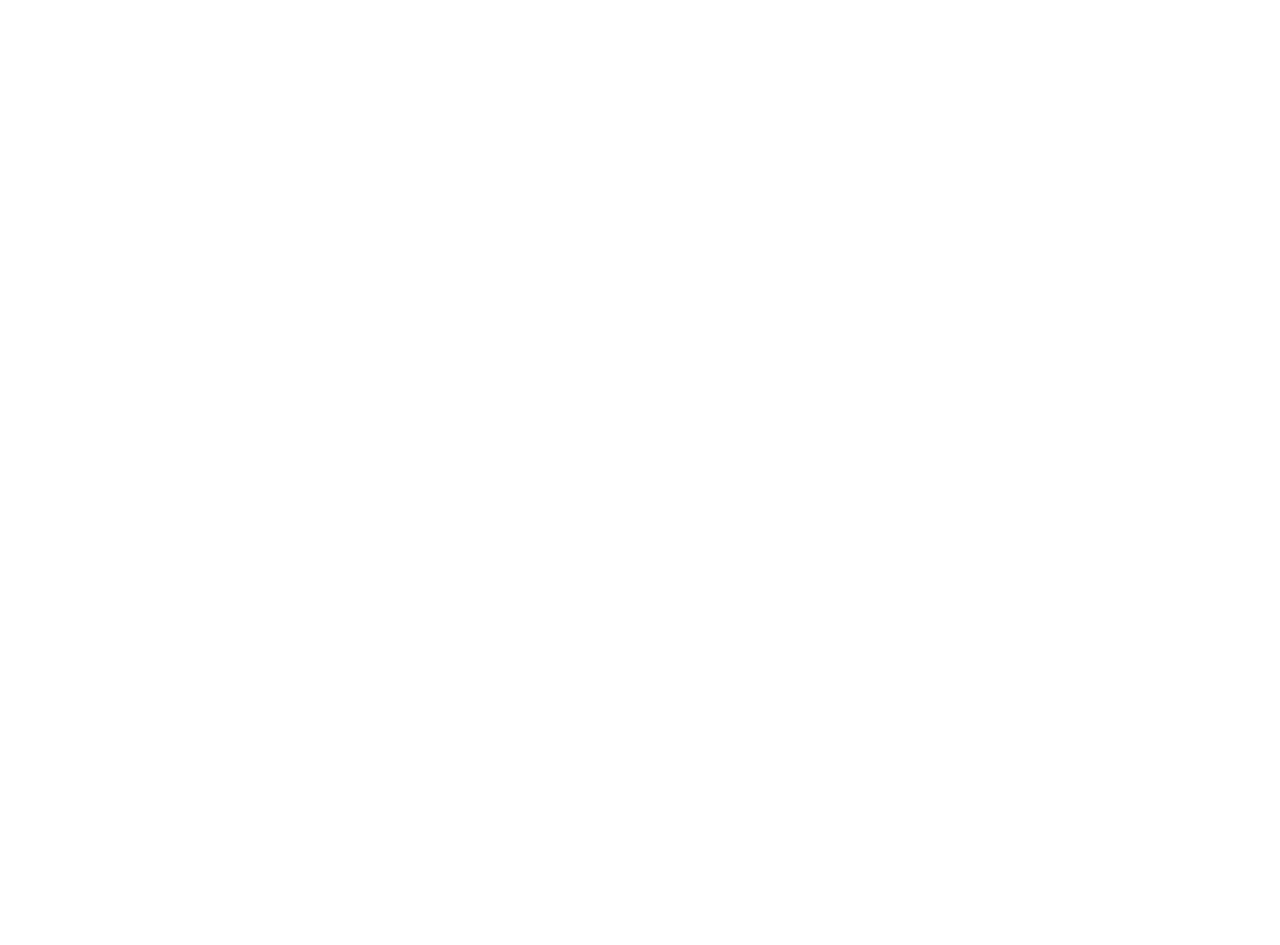
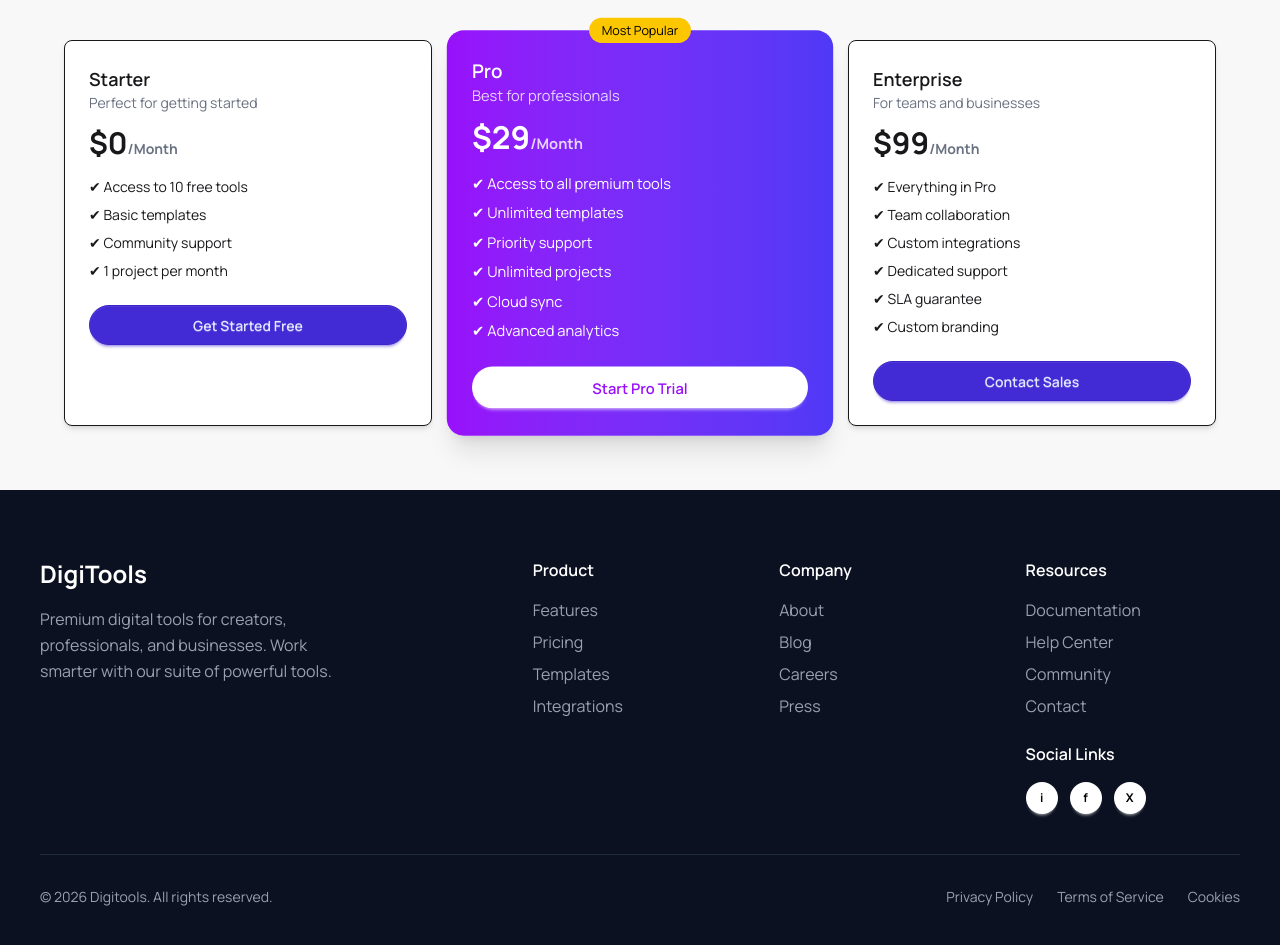
Before and after one commit to nazmul-conqueror/Assignment_6, a React (Vite) app: page / in a window 1280 px wide. Shown: the part 3620-4565 px from the top of the page. Before the commit the page ends 2945 px from the top, so only its background shows below. Built offline with nearby package versions, Linux system fonts and the light colour scheme.

Commit message:
Already Done

```diff
--- a/src/App.jsx
+++ b/src/App.jsx
@@ -7,6 +7,8 @@
 import RatingSection from './Component/RatingSection'
 import Cart from './Component/Cart'
 import GetStarted from './Component/getStarted'
+import Pricing from './Component/Pricing'
+import Footer from './Component/Footer'
 
  const getProducts = async () =>{
     const res = await fetch('/digitools.json')
@@ -49,6 +51,8 @@
 
 
   <GetStarted/>
+  <Pricing/>
+  <Footer/>
 
     </>
   )
--- /dev/null
+++ b/src/Component/Footer.jsx
@@ -0,0 +1,81 @@
+import React from 'react';
+
+const Footer = () => {
+    return (
+        <div>
+           <footer className="bg-[#0B1120] text-gray-400 p-10 font-sans">
+      {/* Main Footer Content */}
+      <div className="max-w-7xl mt-7 mx-auto grid grid-cols-1 md:grid-cols-2 lg:grid-cols-5 gap-8 mb-10">
+
+        {/* Brand Section */}
+        <div className="lg:col-span-2">
+          <h2 className="text-white text-2xl font-bold mb-4">DigiTools</h2>
+          <p className="max-w-xs leading-relaxed">
+            Premium digital tools for creators, professionals, and businesses.
+            Work smarter with our suite of powerful tools.
+          </p>
+        </div>
+
+        {/* Links: Product */}
+        <div>
+          <span className="text-white font-semibold mb-4 block">Product</span>
+          <ul className="space-y-2">
+            <li><a className="link link-hover">Features</a></li>
+            <li><a className="link link-hover">Pricing</a></li>
+            <li><a className="link link-hover">Templates</a></li>
+            <li><a className="link link-hover">Integrations</a></li>
+          </ul>
+        </div>
+
+        {/* Links: Company */}
+        <div>
+          <span className="text-white font-semibold mb-4 block">Company</span>
+          <ul className="space-y-2">
+            <li><a className="link link-hover">About</a></li>
+            <li><a className="link link-hover">Blog</a></li>
+            <li><a className="link link-hover">Careers</a></li>
+            <li><a className="link link-hover">Press</a></li>
+          </ul>
+        </div>
+
+        {/* Links*/}
+        <div>
+          <span className="text-white font-semibold mb-4 block">Resources</span>
+          <ul className="space-y-2 mb-6">
+            <li><a className="link link-hover">Documentation</a></li>
+            <li><a className="link link-hover">Help Center</a></li>
+            <li><a className="link link-hover">Community</a></li>
+            <li><a className="link link-hover">Contact</a></li>
+          </ul>
+
+          <span className="text-white font-semibold mb-4 block">Social Links</span>
+          <div className="flex gap-3">
+            {/* Social Icons  */}
+            <a className="btn btn-circle btn-sm bg-white border-none hover:bg-gray-200">
+              <span className="text-black text-xs font-bold">i</span>
+            </a>
+            <a className="btn btn-circle btn-sm bg-white border-none hover:bg-gray-200">
+              <span className="text-black text-xs font-bold">f</span>
+            </a>
+            <a className="btn btn-circle btn-sm bg-white border-none hover:bg-gray-200">
+              <span className="text-black text-xs font-bold">X</span>
+            </a>
+          </div>
+        </div>
+      </div>
+
+      {/* Bottom Bar */}
+      <div className="max-w-7xl mx-auto pt-8 border-t border-gray-800 flex flex-col md:flex-row justify-between items-center text-sm">
+        <p>© 2026 Digitools. All rights reserved.</p>
+        <div className="flex gap-6 mt-4 md:mt-0">
+          <a className="link link-hover">Privacy Policy</a>
+          <a className="link link-hover">Terms of Service</a>
+          <a className="link link-hover">Cookies</a>
+        </div>
+      </div>
+    </footer>
+        </div>
+    );
+};
+
+export default Footer;
--- a/src/Component/GetStarted.jsx
+++ b/src/Component/GetStarted.jsx
@@ -2,12 +2,12 @@
 
 const GetStarted = () => {
     return (
-        <div className='max-w-6xl mx-auto mb-10 mt-4'>
+        <div className='max-w-6xl mx-auto mb-10'>
             <div className='text-center'>
                 <h2 className='text-4xl font-bold'>Get Started in 3 Steps</h2>
                 <p className='text-gray-400'>Start using premium digital tools in minutes, not hours.</p>
-                <div className='grid grid-cols-3 gap-10'>
-                    <div className="card w-96 bg-base-100 card-xl shadow-sm relative">
+                <div className='grid-cols-1 sm:grid-cols-2 lg:grid-cols-3 gap-10 mt-5'>
+                    <div className="card bg-base-100 card-xl shadow-sm relative">
                         {/* Top Right Corner Badge */}
                         <div className="absolute top-4 right-4 w-10 h-10 bg-gradient-to-br from-purple-500 to-indigo-600 rounded-full flex items-center justify-center text-white font-bold text-sm shadow-md">
                             01
@@ -23,7 +23,7 @@
 
                         </div>
                     </div>
-                    <div className="card w-96 bg-base-100 card-xl shadow-sm relative">
+                    <div className="card bg-base-100 card-xl shadow-sm relative">
                         {/* Top Right Corner Badge */}
                         <div className="absolute top-4 right-4 w-10 h-10 bg-gradient-to-br from-purple-500 to-indigo-600 rounded-full flex items-center justify-center text-white font-bold text-sm shadow-md">
                             02
@@ -35,12 +35,12 @@
                             <div className=''>
                                 <h2 className="text-2xl font-bold text-center">Choose Products</h2>
                                 <p>Browse our catalog and select the tools
-that fit your needs.</p>
+                                    that fit your needs.</p>
                             </div>
 
                         </div>
                     </div>
-                    <div className="card w-96 bg-base-100 card-xl shadow-sm relative">
+                    <div className="card bg-base-100 card-xl shadow-sm relative">
                         {/* Top Right Corner Badge */}
                         <div className="absolute top-4 right-4 w-10 h-10 bg-gradient-to-br from-purple-500 to-indigo-600 rounded-full flex items-center justify-center text-white font-bold text-sm shadow-md">
                             03
@@ -52,7 +52,7 @@
                             <div className=''>
                                 <h2 className="text-2xl font-bold text-center">Start Creating</h2>
                                 <p>Download and start using your premium
-tools immediately.</p>
+                                    tools immediately.</p>
                             </div>
 
                         </div>
--- /dev/null
+++ b/src/Component/Pricing.jsx
@@ -0,0 +1,105 @@
+import React from 'react';
+
+const Pricing = () => {
+    return (
+        <div>
+            <div className="py-16 px-4 bg-base-200">
+      {/* Header */}
+      <div className="text-center max-w-2xl mx-auto mb-12">
+        <h2 className="text-3xl md:text-4xl font-bold">
+          Simple, Transparent Pricing
+        </h2>
+        <p className="text-gray-500 mt-3">
+          Choose the plan that fits your needs. Upgrade or downgrade anytime.
+        </p>
+      </div>
+
+      {/* Cards */}
+      <div className="max-w-6xl mx-auto grid grid-cols-1 md:grid-cols-3 gap-6">
+
+        {/* Starter */}
+        <div className="card bg-base-100 shadow-md border p-6">
+          <h3 className="text-lg font-semibold">Starter</h3>
+          <p className="text-gray-500 text-sm mb-3">
+            Perfect for getting started
+          </p>
+
+          <h2 className="text-3xl font-bold mb-4">
+            $0<span className="text-sm text-gray-500">/Month</span>
+          </h2>
+
+          <ul className="space-y-2 text-sm mb-6">
+            <li>✔ Access to 10 free tools</li>
+            <li>✔ Basic templates</li>
+            <li>✔ Community support</li>
+            <li>✔ 1 project per month</li>
+          </ul>
+
+          <button className="btn btn-primary rounded-full w-full">
+            Get Started Free
+          </button>
+        </div>
+
+        {/* Pro (Highlighted) */}
+        <div className="card text-white shadow-xl p-6 rounded-2xl relative bg-gradient-to-r from-purple-600 to-indigo-600 scale-105">
+
+          {/* Badge */}
+          <span className="absolute -top-3 left-1/2 -translate-x-1/2 bg-yellow-400 text-black text-xs px-3 py-1 rounded-full">
+            Most Popular
+          </span>
+
+          <h3 className="text-lg font-semibold">Pro</h3>
+          <p className="text-sm opacity-80 mb-3">
+            Best for professionals
+          </p>
+
+          <h2 className="text-3xl font-bold mb-4">
+            $29<span className="text-sm opacity-80">/Month</span>
+          </h2>
+
+          <ul className="space-y-2 text-sm mb-6">
+            <li>✔ Access to all premium tools</li>
+            <li>✔ Unlimited templates</li>
+            <li>✔ Priority support</li>
+            <li>✔ Unlimited projects</li>
+            <li>✔ Cloud sync</li>
+            <li>✔ Advanced analytics</li>
+          </ul>
+
+          <button className="btn bg-white text-purple-600 border-none rounded-full w-full">
+            Start Pro Trial
+          </button>
+        </div>
+
+        {/* Enterprise */}
+        <div className="card bg-base-100 shadow-md border p-6">
+          <h3 className="text-lg font-semibold">Enterprise</h3>
+          <p className="text-gray-500 text-sm mb-3">
+            For teams and businesses
+          </p>
+
+          <h2 className="text-3xl font-bold mb-4">
+            $99<span className="text-sm text-gray-500">/Month</span>
+          </h2>
+
+          <ul className="space-y-2 text-sm mb-6">
+            <li>✔ Everything in Pro</li>
+            <li>✔ Team collaboration</li>
+            <li>✔ Custom integrations</li>
+            <li>✔ Dedicated support</li>
+            <li>✔ SLA guarantee</li>
+            <li>✔ Custom branding</li>
+          </ul>
+
+          <button className="btn btn-primary rounded-full w-full">
+            Contact Sales
+          </button>
+        </div>
+
+      </div>
+    </div>
+        </div>
+    );
+};
+
+export default Pricing;
```
